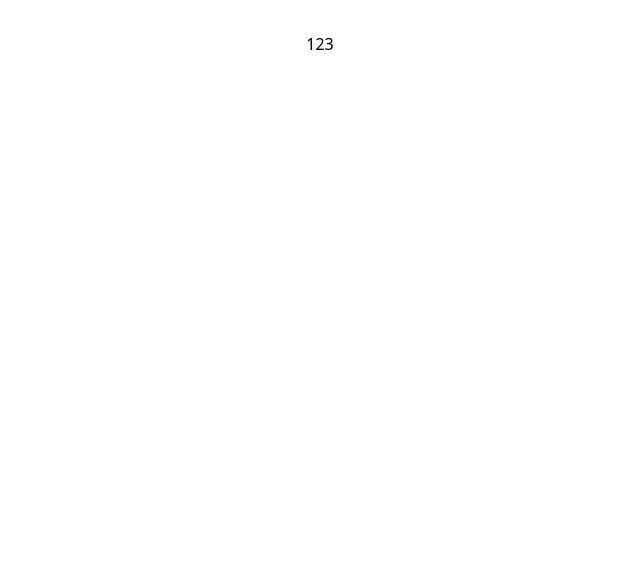
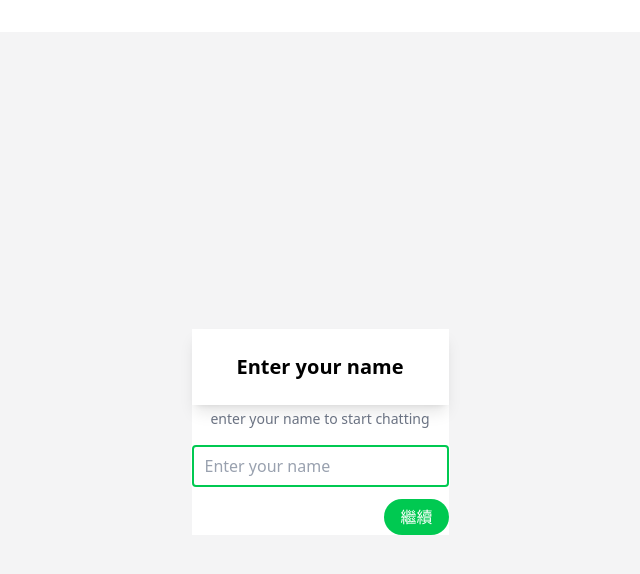
Before and after one commit to Vic428-human/websocket-golang-chat-room, a React app in the folder frontend/: page / in a window 1280 px wide. Shown: the top 574 px of the page, without its empty margins (320-960 px from the left). Built offline with nearby package versions, Linux system fonts and the light colour scheme; the HTML template or start-up script is replaced by a standard one.

Commit message:
進入聊天室前的前置頁面

```diff
--- a/frontend/src/App.jsx
+++ b/frontend/src/App.jsx
@@ -55,7 +55,38 @@ function App() {
 
   return (
     <>
-      <div>123</div>
+      <div className="min-h-screen flex items-center justify-center bg-zinc-100 p-4 font-inter">
+        {/* enter your name to start chat */}
+        {showNamePopUp && (
+          <div className="flex inset-0 items-center justify-center z-40">
+            <div className="bg-white">
+              <h1 className="text-xl font-semibold shadow-lg max-w-md p-6">
+                Enter your name
+              </h1>
+              <p className="text-sm text-gray-500 mt-1">
+                enter your name to start chatting
+              </p>
+
+              <form onSubmit={handleNameSubmit} className="mt-4">
+                <input
+                  autoFocus
+                  type="text"
+                  value={inputName}
+                  onChange={(e) => setInputName(e.target.value)}
+                  className="w-full border border-gray-200 rouned-md px-3 py-2 outline-green-500 placeholder-gray-400"
+                  placeholder="Enter your name"
+                />
+                <button
+                  type="submit"
+                  className="block ml-auto mt-3 px-4 py-1.5 rounded-full bg-green-500 text-white font-medium cursor-pointer"
+                >
+                  繼續
+                </button>
+              </form>
+            </div>
+          </div>
+        )}
+      </div>
     </>
   );
 }
```
